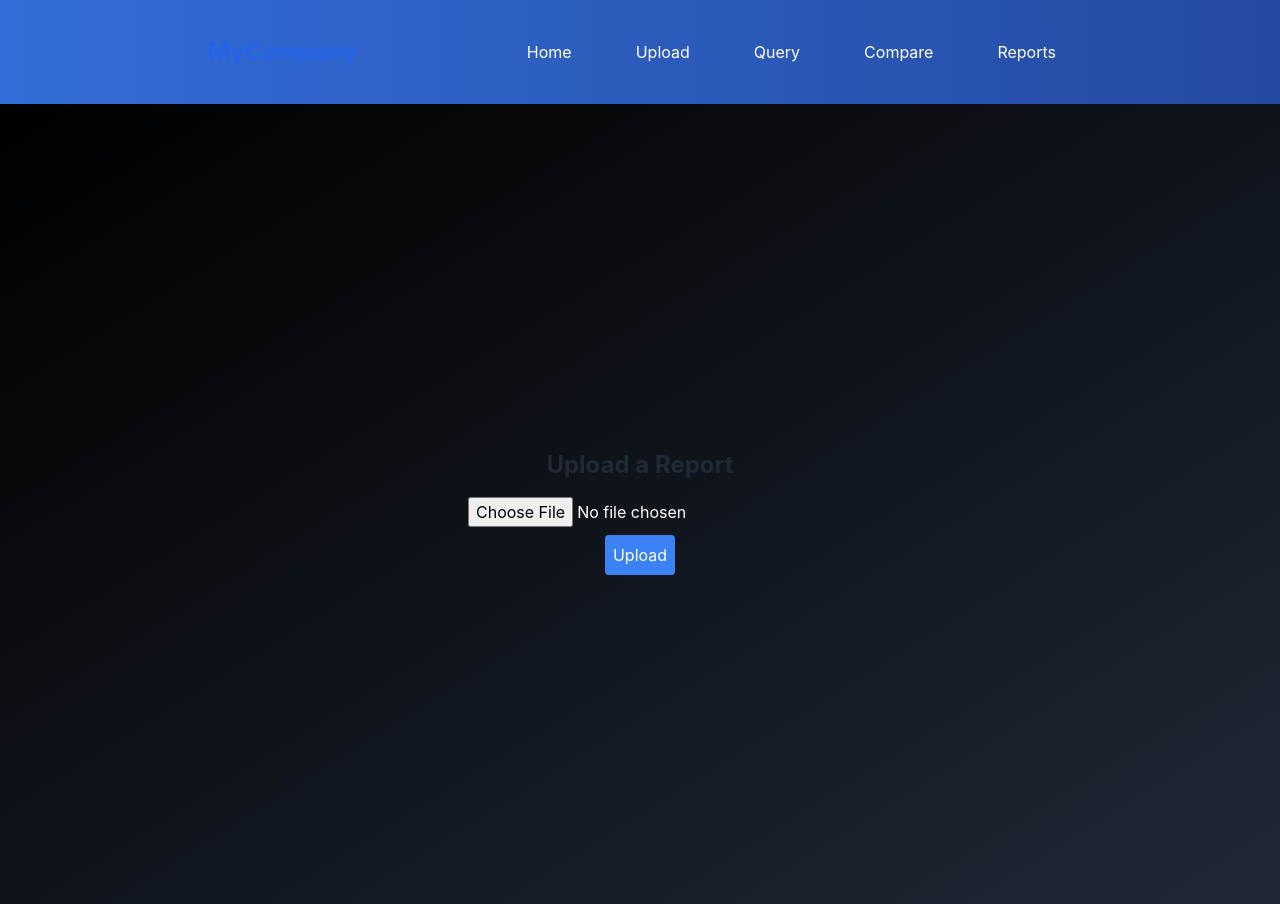
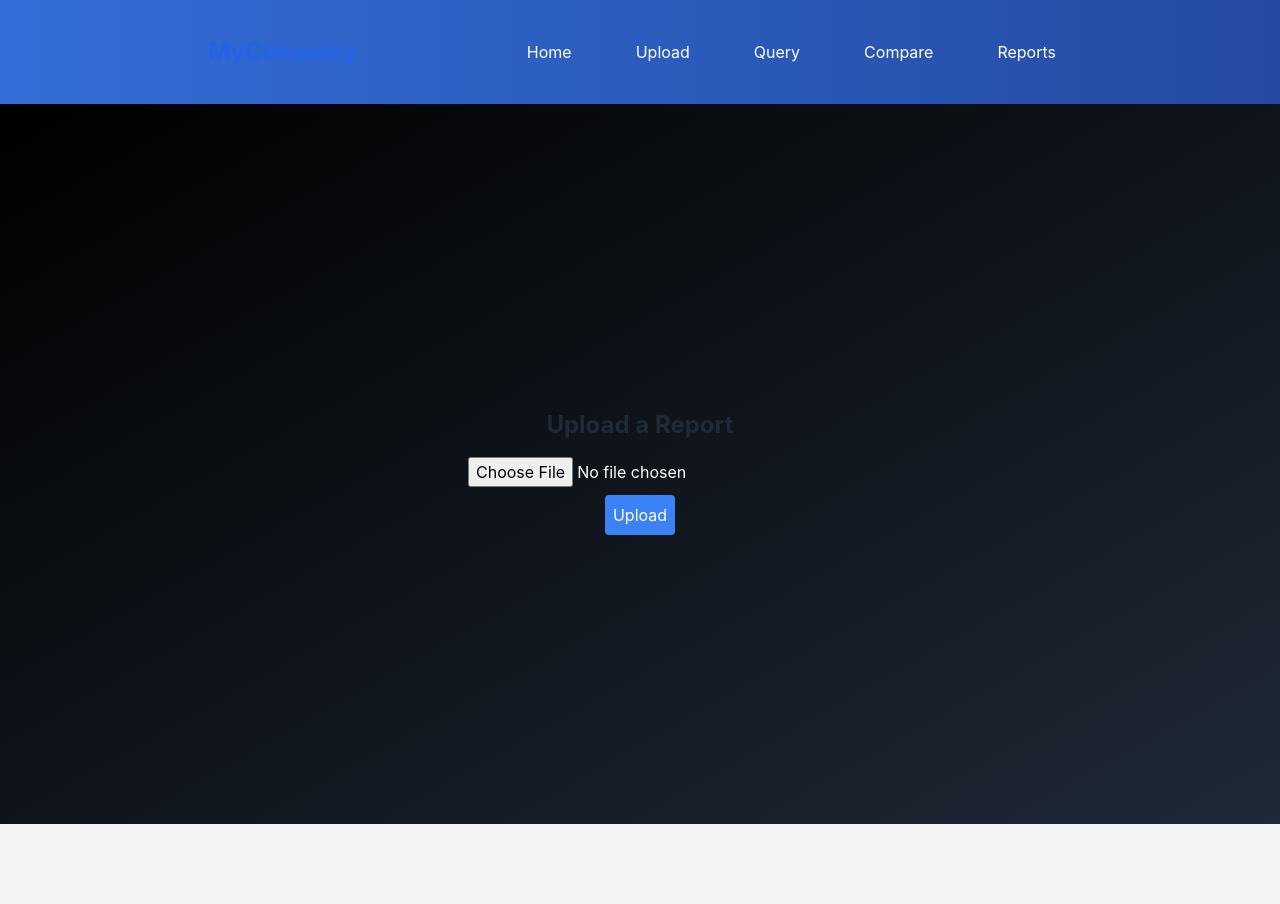
Before and after one commit to ashsin19/rag-survey-ui, a React (Vite) app: page /upload in a window 1280 px wide. After the commit the page ends 824 px from the top, so only its background shows below. Built offline with nearby package versions, Linux system fonts and the light colour scheme; no server answers.

Commit message:
Updated View Size

```diff
--- a/src/pages/Compare.jsx
+++ b/src/pages/Compare.jsx
@@ -57,7 +57,7 @@ const Comparison = () => {
   };
 
   return (
-    <div className="min-h-screen flex flex-col items-center justify-center bg-gradient-to-br from-black to-gray-800 text-white p-10">
+    <div className="min-h-[90vh] flex flex-col items-center justify-center bg-gradient-to-br from-black to-gray-800 text-white p-10">
       <h2 className="text-2xl font-bold">Compare Reports</h2>
 
       <input
--- a/src/pages/ListReport.jsx
+++ b/src/pages/ListReport.jsx
@@ -76,7 +76,7 @@ const Reports = () => {
   };
 
   return (
-    <div className="min-h-screen flex flex-col items-center justify-center bg-gradient-to-br from-black to-gray-800 text-white p-10">
+    <div className="min-h-[90vh] flex flex-col items-center justify-center bg-gradient-to-br from-black to-gray-800 text-white p-10">
       <div className="container mx-auto px-4">
         <h2 className="text-3xl font-bold text-center mb-8">Uploaded Reports</h2>
         {error && <p className="text-red-500 text-center">{error}</p>}
--- a/src/pages/Query.jsx
+++ b/src/pages/Query.jsx
@@ -42,7 +42,7 @@ const Query = () => {
   };
 
   return (
-    <div className="min-h-screen flex flex-col items-center justify-center bg-gradient-to-br from-black to-gray-800 text-white p-10">
+    <div className="min-h-[90vh] flex flex-col items-center justify-center bg-gradient-to-br from-black to-gray-800 text-white p-10">
       <h2 className="text-3xl font-bold mb-4">Query Reports</h2>
       <input
         type="text"
--- a/src/pages/Upload.jsx
+++ b/src/pages/Upload.jsx
@@ -40,7 +40,7 @@ const Upload = () => {
   };
 
   return (
-    <div className="min-h-screen flex flex-col items-center justify-center bg-gradient-to-br from-black to-gray-800 text-white p-10">
+    <div className="min-h-[90vh] flex flex-col items-center justify-center bg-gradient-to-br from-black to-gray-800 text-white p-10">
       <h2 className="text-2xl font-bold">Upload a Report</h2>
       <input
         type="file"
```
